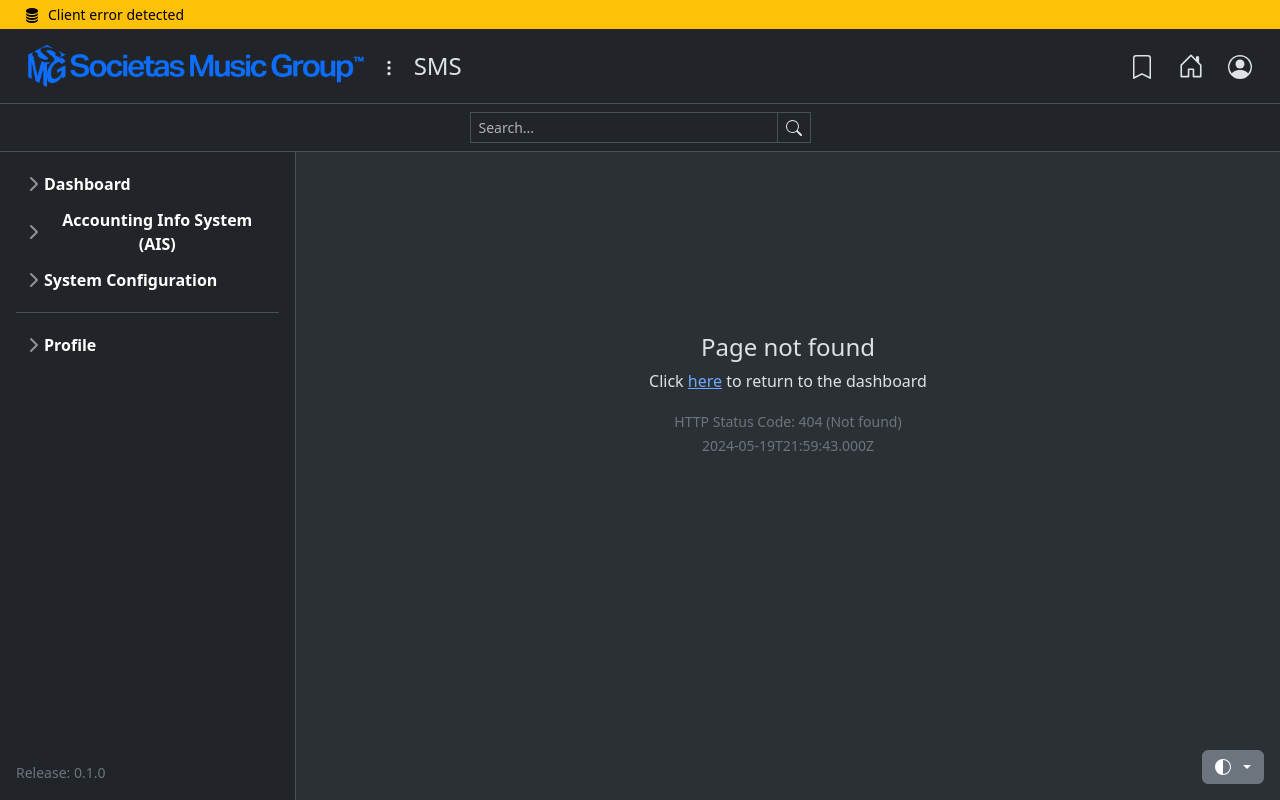
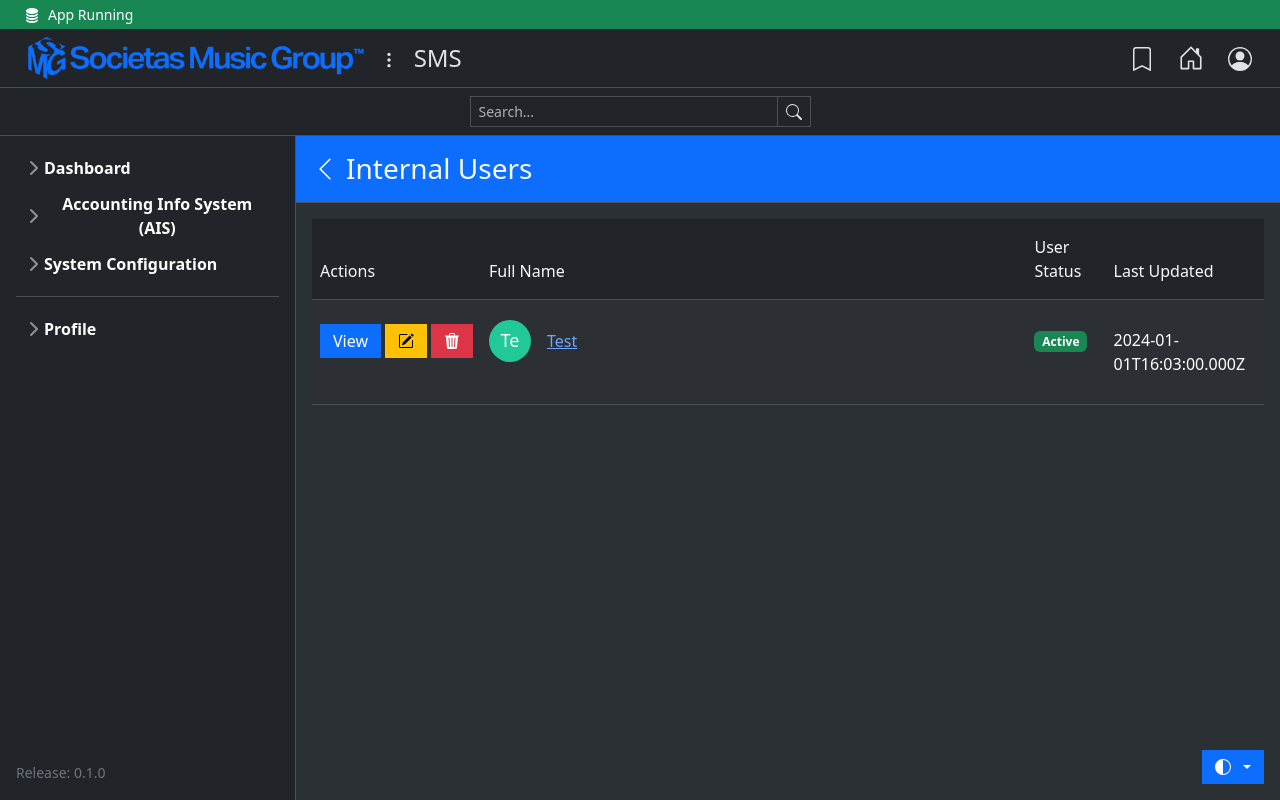
Before and after one commit to adennnwav/sms, a Next.js app: page /config/users/internal in a window 1280 px wide. Before the commit this address had no page. Built offline with nearby package versions, Linux system fonts and the light colour scheme.

Commit message:
minor changes

```diff
--- a/src/app/config/page.jsx
+++ b/src/app/config/page.jsx
@@ -19,7 +19,8 @@ const page = () => {
                                 {/* <h4 className="fw-light text-center mb-3 mt-2">Aiden O'Neal</h4> */}
                                 <div className="d-flex gap-3">
                                     <GridCard title="Internal Users" text="Manage internal system users and assign application-specific permission rules." link="/config/users/internal" target="_self" cta="Manage"/>
-                                    <GridCard title="External Users" text="Manage external business users who can access the B2B portal." link="/config/users/external" target="_self" cta="Manage"/>
+                                    <GridCard title="External Users" text="Manage external business vendor and customer user profiles including B2B portal access." link="/config/users/external" target="_self" cta="Manage"/>
+                                    <GridCard title="Applications" text="Manage overall system application visibility, initialization, and access rules." link="/config/apps" target="_self" cta="Manage"/>
                                 </div>
                             </div>
                         </div>
--- /dev/null
+++ b/src/app/config/users/internal/page.jsx
@@ -0,0 +1,106 @@
+import Header from "@/components/Header"
+import Sidebar from "@/components/Sidebar"
+import PageTitle from "@/components/PageTitle"
+import Message from "@/components/Message"
+import Badge from "@/components/Badge"
+
+const page = () => {
+    return (
+        <>
+            <div className="min-vh-100 d-flex flex-column bg-body-tertiary">
+                <Header statusType="success" statusText="App Running"/>
+                <div className="d-flex flex-grow-1">
+                    <Sidebar/>
+                    <div className="d-flex flex-column flex-grow-1">
+                        <PageTitle title="Internal Users" return="/config"/>
+                        <div className="flex-grow-1">
+                            {/* <Message type="success" text="Your request was successfully processed." show="true"/> */}
+                            <div className="px-3 py-3">
+                                <table className="table table-striped" id="table">
+                                    <thead>
+                                        <tr>
+                                            <th className="col-2 text-light fw-light bg-dark py-3">
+                                                Actions
+                                            </th>
+                                            <th className="col-7 text-light fw-light bg-dark py-3">
+                                                Full Name
+                                            </th>
+                                            <th className="col-1 text-light fw-light bg-dark py-3">
+                                                User Status
+                                            </th>
+                                            <th className="col-2 text-light fw-light bg-dark py-3">
+                                                Last Updated
+                                            </th>
+                                        </tr>
+                                    </thead>
+                                    <tbody>
+                                    <tr id="">
+                                        <td className="py-4">
+                                            <div className="d-flex gap-1">
+                                                <a href="" className="btn btn-primary py-1 rounded-0">View</a>
+                                                <a href="" className="btn btn-warning py-1 rounded-0 d-flex align-items-center">
+                                                    <svg xmlns="http://www.w3.org/2000/svg" width="16" height="16" fill="currentColor" className="bi bi-pencil-square" viewBox="0 0 16 16">
+                                                        <path d="M15.502 1.94a.5.5 0 0 1 0 .706L14.459 3.69l-2-2L13.502.646a.5.5 0 0 1 .707 0l1.293 1.293zm-1.75 2.456-2-2L4.939 9.21a.5.5 0 0 0-.121.196l-.805 2.414a.25.25 0 0 0 .316.316l2.414-.805a.5.5 0 0 0 .196-.12l6.813-6.814z"/>
+                                                        <path d="M1 13.5A1.5 1.5 0 0 0 2.5 15h11a1.5 1.5 0 0 0 1.5-1.5v-6a.5.5 0 0 0-1 0v6a.5.5 0 0 1-.5.5h-11a.5.5 0 0 1-.5-.5v-11a.5.5 0 0 1 .5-.5H9a.5.5 0 0 0 0-1H2.5A1.5 1.5 0 0 0 1 2.5z"/>
+                                                    </svg>
+                                                </a>
+                                                <button className="btn btn-danger py-1 rounded-0 d-flex align-items-center" data-bs-toggle="modal" data-bs-target="#delete">
+                                                    <svg xmlns="http://www.w3.org/2000/svg" width="16" height="16" fill="currentColor" className="bi bi-trash3-fill" viewBox="0 0 16 16">
+                                                        <path d="M11 1.5v1h3.5a.5.5 0 0 1 0 1h-.538l-.853 10.66A2 2 0 0 1 11.115 16h-6.23a2 2 0 0 1-1.994-1.84L2.038 3.5H1.5a.5.5 0 0 1 0-1H5v-1A1.5 1.5 0 0 1 6.5 0h3A1.5 1.5 0 0 1 11 1.5m-5 0v1h4v-1a.5.5 0 0 0-.5-.5h-3a.5.5 0 0 0-.5.5M4.5 5.029l.5 8.5a.5.5 0 1 0 .998-.06l-.5-8.5a.5.5 0 1 0-.998.06m6.53-.528a.5.5 0 0 0-.528.47l-.5 8.5a.5.5 0 0 0 .998.058l.5-8.5a.5.5 0 0 0-.47-.528M8 4.5a.5.5 0 0 0-.5.5v8.5a.5.5 0 0 0 1 0V5a.5.5 0 0 0-.5-.5"/>
+                                                    </svg>
+                                                </button>
+                                                <div className="modal fade" id="delete" aria-labelledby="exampleModalLabel" aria-hidden="true">
+                                                    <div className="modal-dialog modal-dialog-centered">
+                                                        <div className="modal-content rounded-0">
+                                                            <div className="modal-header">
+                                                                <h1 className="modal-title fs-5" id="exampleModalLabel">Confirm Action</h1>
+                                                                <button type="button" className="btn-close" data-bs-dismiss="modal" aria-label="Close"></button>
+                                                            </div>
+                                                            <div className="modal-body">
+                                                                Are you sure you wish to delete this record? This action is permanent and has no option to undo.
+                                                                <div className="mt-2">
+                                                                    <b>Name:&nbsp;</b>
+                                                                </div>
+                                                            </div>
+                                                            <div className="modal-footer">
+                                                                <button type="button" className="btn btn-secondary rounded-0" data-bs-dismiss="modal">Close</button>
+                                                                <form action="" method="POST">
+                                                                    <button type="submit" className="btn btn-primary rounded-0">Save changes</button>
+                                                                </form>
+                                                            </div>
+                                                        </div>
+                                                    </div>
+                                                </div>
+                                            </div>
+                                        </td>
+                                        <td className="py-3">
+                                            <div className="py-1 d-flex gap-3 align-items-center">
+                                                <div className="circle">
+                                                    <p className="circle-inner text-white">Te</p>
+                                                </div>
+                                                <a href="">Test</a>
+                                            </div>
+                                        </td>
+                                        <td className="py-4">
+                                            <div className="py-1">
+                                                <Badge type="success" text="Active"/>
+                                            </div>
+                                        </td>
+                                        <td className="py-4">
+                                            <div className="py-1">
+                                                2024-01-01T16:03:00.000Z
+                                            </div>
+                                        </td>
+                                    </tr>
+                                    </tbody>
+                                </table>
+                            </div>
+                        </div>
+                    </div>
+                </div>
+            </div>
+        </>
+    )
+}
+
+export default page
--- a/src/app/globals.css
+++ b/src/app/globals.css
@@ -43,3 +43,31 @@
 .btn-toggle-nav a:focus {
     background-color: var(--bs-tertiary-bg);
 }
+
+.circle {
+	display: inline-block;
+	background-color: #20c997;
+	border-radius: 50%;
+}
+
+.circle-inner {
+	color: white;
+	display: table-cell;
+	vertical-align: middle;
+	text-align: center;
+	text-decoration: none;
+	height: 42px;
+	width: 42px;
+	font-size: 18px;
+}
+
+.circle-inner-lg {
+	color: white;
+	display: table-cell;
+	vertical-align: middle;
+	text-align: center;
+	text-decoration: none;
+	height: 72px;
+	width: 72px;
+	font-size: 36px;
+}
--- /dev/null
+++ b/src/components/Badge.jsx
@@ -0,0 +1,7 @@
+const Badge = (props) => {
+    return (
+        <span className={`badge text-bg-${props.type}`}>{props.text}</span>
+    )
+}
+
+export default Badge
--- a/src/components/ColorSwitcher.jsx
+++ b/src/components/ColorSwitcher.jsx
@@ -1,13 +1,13 @@
 const ColorSwitcher = () => {
     return (
         <div className="dropdown position-fixed bottom-0 end-0 mb-3 me-3 bd-mode-toggle">
-            <button className="btn btn-secondary py-2 dropdown-toggle d-flex align-items-center" id="bd-theme" type="button" aria-expanded="false" data-bs-toggle="dropdown" aria-label="Toggle theme (light)">
+            <button className="btn btn-primary py-2 dropdown-toggle d-flex align-items-center rounded-0" id="bd-theme" type="button" aria-expanded="false" data-bs-toggle="dropdown" aria-label="Toggle theme (light)">
                 <svg xmlns="http://www.w3.org/2000/svg" width="1em" height="1em" fill="currentColor" className="bi bi-circle-half me-2" viewBox="0 0 16 16">
                     <path d="M8 15A7 7 0 1 0 8 1zm0 1A8 8 0 1 1 8 0a8 8 0 0 1 0 16"/>
                 </svg>
                 <span className="visually-hidden" id="bd-theme-text">Toggle theme</span>
             </button>
-            <ul className="dropdown-menu dropdown-menu-end shadow" aria-labelledby="bd-theme-text">
+            <ul className="dropdown-menu dropdown-menu-end shadow rounded-0" aria-labelledby="bd-theme-text">
                 <li>
                     <button type="button" className="dropdown-item d-flex align-items-center" data-bs-theme-value="light" aria-pressed="false">
                         <svg xmlns="http://www.w3.org/2000/svg" width="1em" height="1em" fill="currentColor" className="bi bi-sun-fill me-2" viewBox="0 0 16 16">
--- a/src/components/Header.jsx
+++ b/src/components/Header.jsx
@@ -9,7 +9,7 @@ const Header = (props) => {
 					<path d="M2 12.161V13c0 1.007.875 1.755 1.904 2.223C4.978 15.711 6.427 16 8 16s3.022-.289 4.096-.777C13.125 14.755 14 14.007 14 13v-.839c-.457.432-1.004.751-1.49.972-1.232.56-2.828.867-4.51.867s-3.278-.307-4.51-.867c-.486-.22-1.033-.54-1.49-.972"/>        </svg>
 				<small>{props.statusText}</small>
 			</div>
-			<div className="p-3 border-bottom bg-body">
+			<div className="px-3 py-2 border-bottom bg-body">
 				<div className="container-fluid d-flex flex-wrap justify-content-center  ">
 					<a href="/" className="d-flex align-items-center gap-3 mb-3 mb-md-0 me-md-auto text-body text-decoration-none custom-hover-zoom">
 						<img src="/logo.png" width="auto" height="42" alt="" className="d-lg-none"/>
--- a/src/components/Sidebar.jsx
+++ b/src/components/Sidebar.jsx
@@ -27,6 +27,7 @@ const Sidebar = () => {
 									<li><a href="/ais/entries" className="link-body-emphasis d-inline-flex text-decoration-none rounded">Entries</a></li>
 									<li><a href="/ais/parties" className="link-body-emphasis d-inline-flex text-decoration-none rounded">Parties</a></li>
 									<li><a href="/ais/inventory" className="link-body-emphasis d-inline-flex text-decoration-none rounded">Inventory</a></li>
+									<li><a href="/ais/billing" className="link-body-emphasis d-inline-flex text-decoration-none rounded">Billing Gateway</a></li>
 									<li><a href="/ais/analytics" className="link-body-emphasis d-inline-flex text-decoration-none rounded">Analytics</a></li>
 									<li><a href="/ais/import" className="link-body-emphasis d-inline-flex text-decoration-none rounded">Import Wizard</a></li>
 									<li><a href="/ais/config" className="link-body-emphasis d-inline-flex text-decoration-none rounded">Configuration</a></li>
@@ -42,6 +43,7 @@ const Sidebar = () => {
 									<li><a href="/config" className="link-body-emphasis d-inline-flex text-decoration-none rounded">System Configuration Index</a></li>
 									<li><a href="/config/users/internal" className="link-body-emphasis d-inline-flex text-decoration-none rounded">Internal Users</a></li>
 									<li><a href="/config/users/external" className="link-body-emphasis d-inline-flex text-decoration-none rounded">External Users</a></li>
+									<li><a href="/config/apps" className="link-body-emphasis d-inline-flex text-decoration-none rounded">Applications</a></li>
 								</ul>
 							</div>
 						</li>
```
